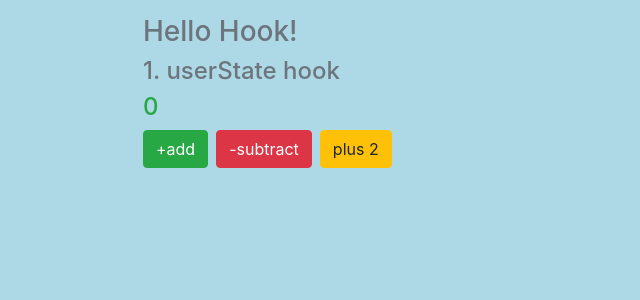
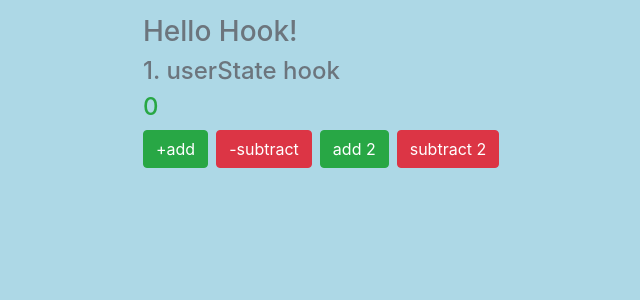
Before and after one commit to kleimenov/React-hooks, a React (Create React App) app: page / in a window 1280 px wide. Shown: the top 300 px of the page, without its empty margins (112-752 px from the left). Built offline with nearby package versions, Linux system fonts and the light colour scheme.

Commit message:
add demonstrative functions add 2 and subtract 2

```diff
--- a/src/Components/State.js
+++ b/src/Components/State.js
@@ -19,6 +19,13 @@ const State = () => {
   you will change state and increase value by one other hands if you click on subtract button
   you will decrease by one and the cherry on top is the plus 2 button, which adds 2 to the previous value
   */
+
+  function plusTwo() {
+    setCounter((prevCounter) => {
+      return prevCounter + 1;
+    });
+    setCounter((prev) => prev + 1);
+  }
 
   return (
     <li>
@@ -45,7 +52,28 @@ const State = () => {
       >
         -subtract
       </button>
-      <button className="btn btn-warning ml-2">plus 2</button>
+      <button
+        onClick={() => {
+          setCounter((prevValue) => {
+            return prevValue + 1;
+          });
+          setCounter((prev) => prev + 1);
+        }}
+        className="btn btn-success ml-2"
+      >
+        add 2
+      </button>
+      <button
+        onClick={() => {
+          setCounter((prevValue) => {
+            return prevValue - 1;
+          });
+          setCounter((prev) => prev - 1);
+        }}
+        className="btn btn-danger ml-2"
+      >
+        subtract 2
+      </button>
     </li>
   );
 };
```
